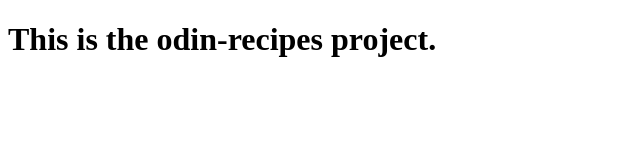
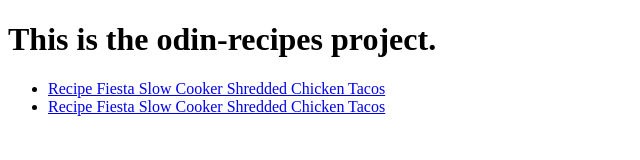
Before and after one commit to hanguyen291298/odin-recipes, a plain HTML site: page index.html in a window 1280 px wide. Shown: the whole page, without its empty margins (0-640 px from the left). Drawn offline with Linux system fonts and the light colour scheme.

Commit message:
Edit index.html

```diff
--- a/index.html
+++ b/index.html
@@ -7,5 +7,14 @@
 </head>
 <body>
     <h1>This is the odin-recipes project.</h1>
+    <ul>
+        <li>
+            <a href="recipes/lasagna.html">Recipe Fiesta Slow Cooker Shredded Chicken Tacos</a>
+        </li>
+        <li>
+            <a href="recipes/taco.html">Recipe Fiesta Slow Cooker Shredded Chicken Tacos</a>
+        </li>
+    </ul>
+
 </body>
 </html>
```
